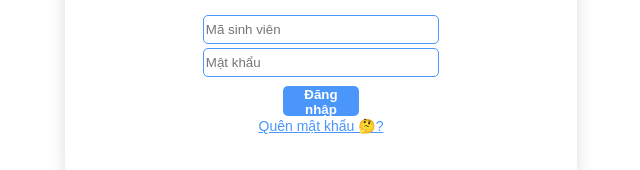
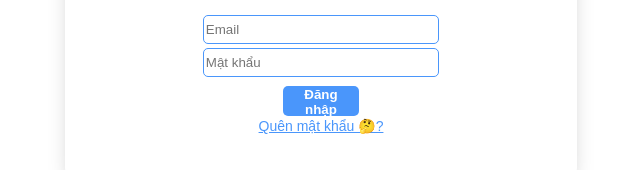
Before and after one commit to mellivora24/410IoT_BE, a website: page views/login.html in a window 1280 px wide. Shown: the part 265-435 px from the top of the page, 319-959 px from the left. Drawn offline with Linux system fonts and the light colour scheme.

Commit message:
Update login.html

```diff
--- a/views/login.html
+++ b/views/login.html
@@ -17,7 +17,7 @@
                 <h1>Phòng 410</h1>
             </div>
             <div class="auth-infor">
-                <input id="email-phone" type="text" placeholder="Mã sinh viên">
+                <input id="email-phone" type="text" placeholder="Email">
                 <input id="password" type="text" placeholder="Mật khẩu">
             </div>
             <div class="login-action">
```
